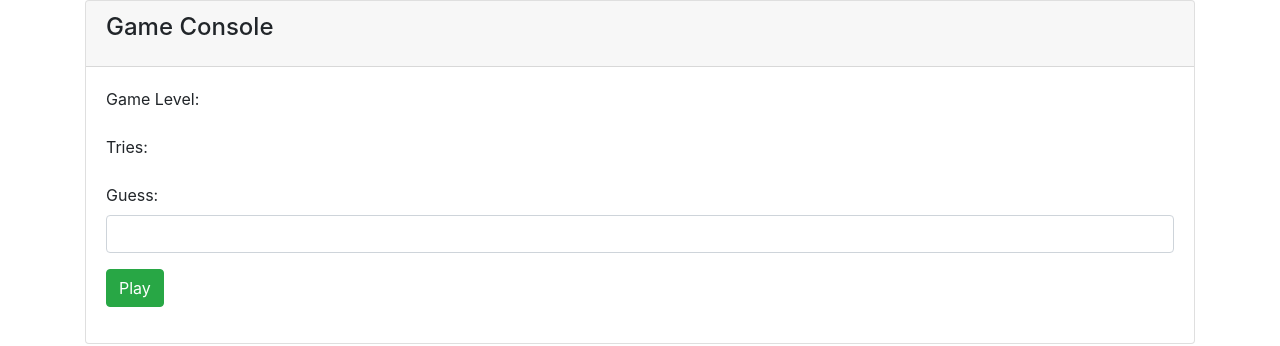
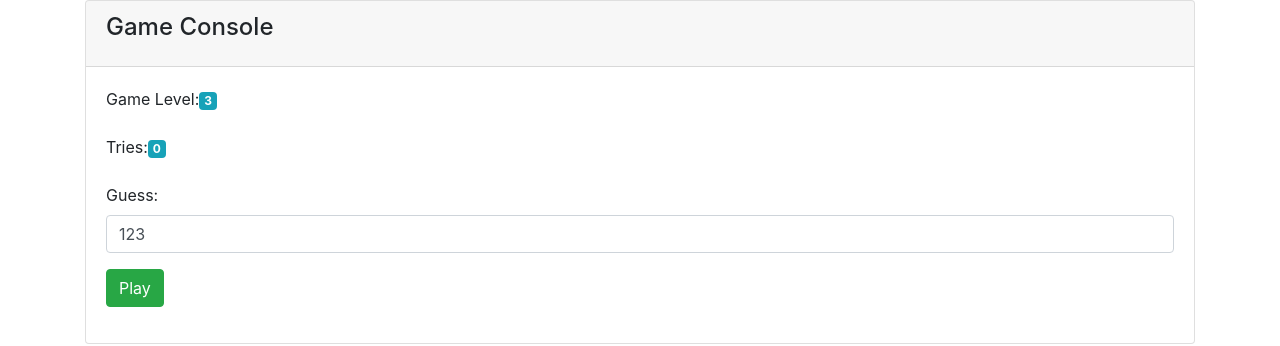
Before and after one commit to deepcloudlabs/dcl306-2020-jun-15, a React (Create React App) app in the folder mastermind/: page / in a window 1280 px wide. Shown: the top 346 px of the page. Built offline with nearby package versions, Linux system fonts and the light colour scheme; the HTML template or start-up script is replaced by a standard one.

Commit message:
create Mastermind component state and bind the state to the view.

```diff
--- a/mastermind/src/game/mastermind.js
+++ b/mastermind/src/game/mastermind.js
@@ -1,6 +1,19 @@
 import * as React from "react";
 
 export default class Mastermind extends React.Component {
+    MAX_COUNTER = 100;
+    constructor(props, context) {
+        super(props, context);
+        this.state = {
+            gameLevel: 3,
+            tries: 0,
+            moves: [],
+            counter: this.MAX_COUNTER,
+            guess: 123,
+            secret: 0
+        };
+    }
+
     render() {
         return (
             <div className="container">
@@ -11,15 +24,19 @@ export default class Mastermind extends React.Component {
                     <div className="card-body">
                         <div className="form-group">
                             <label htmlFor="gamelevel">Game Level:</label>
-                            <span id="gamelevel"></span>
+                            <span className="badge badge-info" id="gamelevel">{this.state.gameLevel}</span>
                         </div>
                         <div className="form-group">
-                            <label htmlFor="gamelevel">Tries:</label>
-                            <span id="gamelevel"></span>
+                            <label htmlFor="tries">Tries:</label>
+                            <span className="badge badge-info"  id="tries">{this.state.tries}</span>
                         </div>
                         <div className="form-group">
                             <label htmlFor="guess">Guess:</label>
-                            <input type="text" id="guess" className="form-control"></input>
+                            <input type="text"
+                                   value={this.state.guess}
+                                   onChange={this.handleInputGuess}
+                                   id="guess"
+                                   className="form-control"></input>
                         </div>
                         <div className="form-group">
                             <button className="btn btn-success">Play</button>
@@ -47,4 +64,9 @@ export default class Mastermind extends React.Component {
             </div>
         );
     }
+
+    handleInputGuess = (e) => {
+        let value = Number(e.target.value);
+        this.setState({guess: value});
+    }
 }
```
